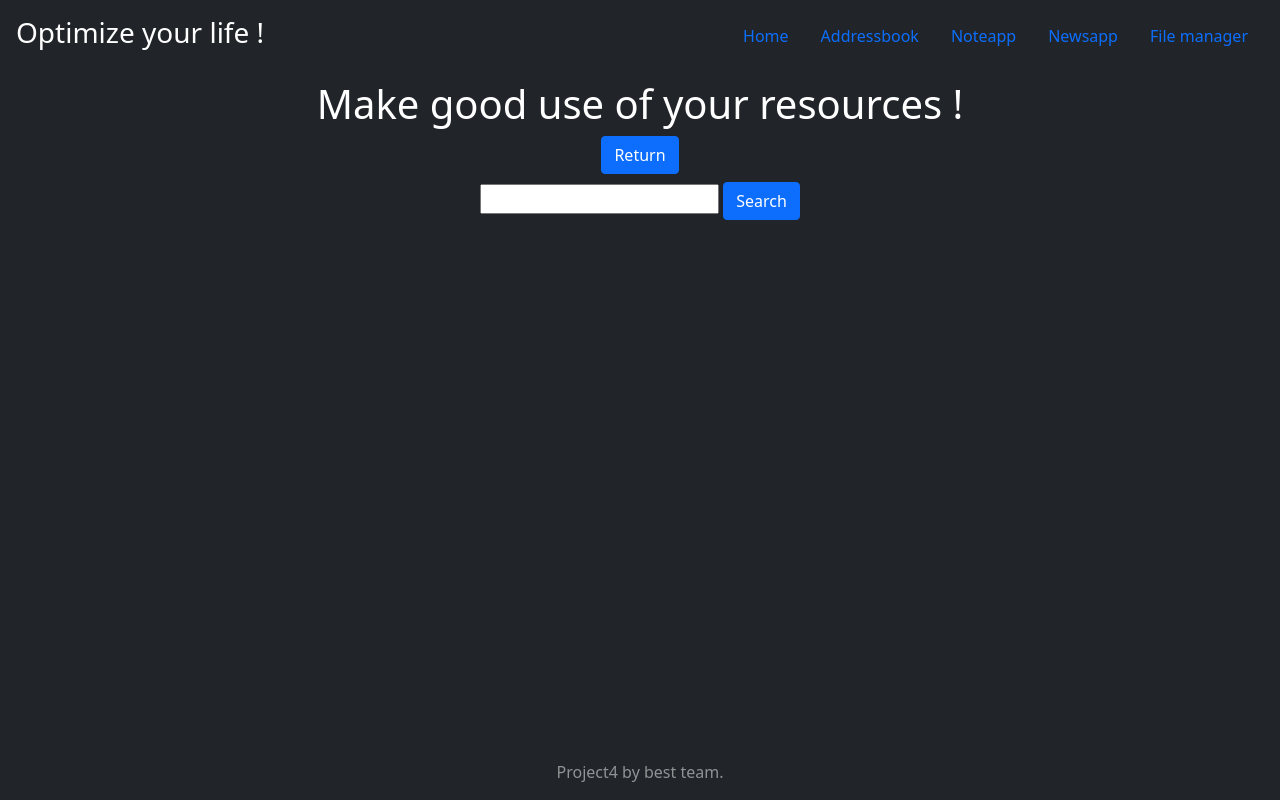
After one commit to BohdanKostenko/GoIT-Python-Web-Project, a Django app: a page that uses personal_assistent_web/main/templates/main/source.html in a window 1280 px wide. The commit adds this page. Run offline with Django 4.2, Linux system fonts and the light colour scheme.

Commit message:
addressbook

```diff
--- a/personal_assistent_web/addressbook/templates/addressbook/addressbook.html
+++ b/personal_assistent_web/addressbook/templates/addressbook/addressbook.html
@@ -7,7 +7,6 @@ Addressbook page
 
 {% block content %}
 <h2>Addressbook page</h2>
-<h2>Here we will create magic</h2>
 <a href="../addressbook_show">
   <button class="btn btn-primary">Show contacts</button>
 </a>
@@ -18,7 +17,7 @@ Addressbook page
 </a>
 <br>
 <br>
-<a href="../addressbook_search">
+<a href="../search_form">
   <button class="btn btn-primary">Search contact</button>
 </a>
 {% endblock %}
--- /dev/null
+++ b/personal_assistent_web/addressbook/templates/addressbook/search_form.html
@@ -0,0 +1,29 @@
+{% extends 'main/source.html' %}
+
+{% block title %}
+Addressbook page
+{% endblock %}}
+
+{% block content %}
+<a href="../addressbook">
+  <button class="btn btn-primary">Return</button>
+</a>
+<br>
+
+<html>
+<head>
+<title>Search</title>
+</head>
+<body>
+{% if error %}
+<p style="color: red;">Please submit a search term.</p>
+{% endif %}
+<form action="/search/" method="get">
+<input type="text" name="q" required>
+
+  <button class="btn btn-primary">Search</button>
+</form>
+</body>
+</html>
+
+{% endblock %}
--- a/personal_assistent_web/addressbook/urls.py
+++ b/personal_assistent_web/addressbook/urls.py
@@ -15,7 +15,8 @@ urlpatterns = [
     # ex: /addressbook/addressbook_contact/5/delete/
     path('addressbook_contact/<int:contact_id>/delete', views.delete, name='delete'),
     # # ex: /addressbook/search/
-    # path('addressbook_search/', views.search, name='addressbook_search'),
+    path('search/', views.search, name='search'),
+    path('search_form/', views.search_form, name='search_form'),
     # ex: /addressbook/search_results/
     # path('search_results', views.search, name='search'),
 ]
--- a/personal_assistent_web/addressbook/views.py
+++ b/personal_assistent_web/addressbook/views.py
@@ -2,6 +2,8 @@ from django.shortcuts import render, redirect, get_object_or_404
 from django.http import HttpResponse
 from .models import Contact
 from .forms import ContactForm
+from django.db.models import Q, CharField
+from django.db.models.functions import Lower
 
 
 def addressbook(request):
@@ -40,5 +42,32 @@ def delete(request, contact_id):
     contact = get_object_or_404(Contact, pk=contact_id).delete()
     return render(request, 'addressbook/delete.html', {'contact': contact})
 
-def edit(request):
-    return render(request, 'addressbook/addressbook.html')
+
+def edit(request, contact_id):
+    edit_contact = get_object_or_404(Contact, pk=contact_id)
+
+    if request.method == "POST":
+        edit_contact.name = request.POST.get("name")
+        edit_contact.phone = request.POST.get("phone")
+        edit_contact.birthday = request.POST.get("birthday")
+        edit_contact.email = request.POST.get("email")
+        edit_contact.address = request.POST.get("address")
+        edit_contact.save()
+        return render(request, 'addressbook/detail.html', {'contact': edit_contact})
+
+    return render(request, 'addressbook/edit.html', {'contact': edit_contact})
+
+
+def search(request):
+    CharField.register_lookup(Lower, "lower")
+    if 'q' in request.GET:
+        q = request.GET['q']
+    if not q:
+        return HttpResponse('Please submit a search term.')
+    else:
+        contacts = Contact.objects.filter(Q(name__iregex=q))
+        return render(request, 'addressbook/search.html', {'contacts': contacts, 'query': q})
+
+
+def search_form(request):
+    return render(request, 'addressbook/search_form.html')
--- a/personal_assistent_web/main/templates/main/source.html
+++ b/personal_assistent_web/main/templates/main/source.html
@@ -29,7 +29,7 @@
       </main>
         <div class="fixed-bottom">
       <footer class="mt-auto text-white-50">
-        <p>Project4  <a href="https://getbootstrap.com/" class="text-white">Bootstrap</a>, by best team</a>.</p>
+        <p>Project4 by best team</a>.</p>
       </footer>
         </div>
     </div>
--- a/personal_assistent_web/personal_assistent_web/urls.py
+++ b/personal_assistent_web/personal_assistent_web/urls.py
@@ -19,8 +19,9 @@ from django.urls import path, include
 urlpatterns = [
     path('admin/', admin.site.urls),
     path('', include('main.urls')),
-    path('addressbook.html/', include('addressbook.urls')),
+    path('addressbook', include('addressbook.urls')),
     path('file_manager/', include('file_manager.urls')),
     path('newsapp/', include('newsapp.urls')),
     path('noteapp.html/', include('noteapp.urls')),
+    path('', include('addressbook.urls')),
 ]
```
Also changed, not shown: personal_assistent_web/addressbook/templates/addressbook/edit.html (added, +44 -0 lines), personal_assistent_web/addressbook/templates/addressbook/search.html (added, +30 -0 lines), personal_assistent_web/db.sqlite3.
